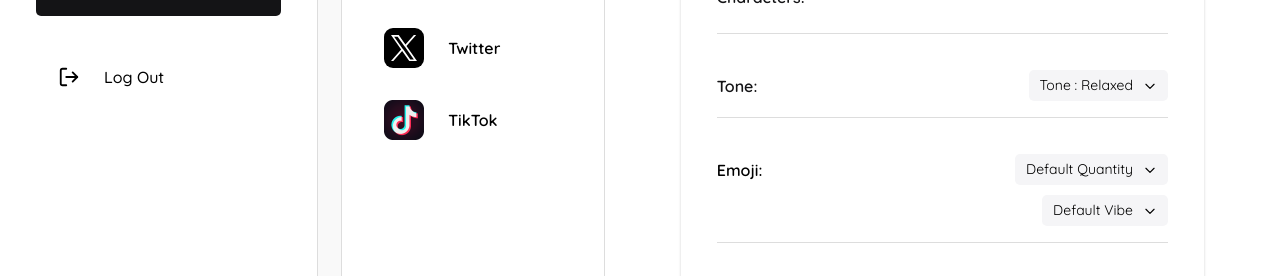
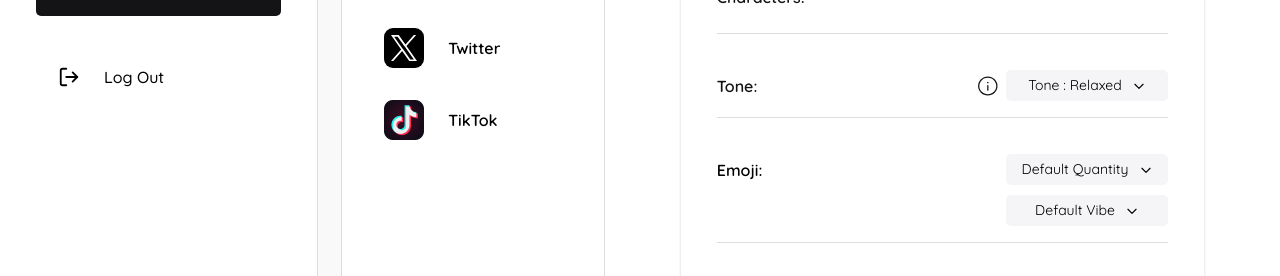
Before and after one commit to YuluDuan/trumpet-ai, a Next.js app: page /user/default-setting/Instagram in a window 1280 px wide. Shown: the part 286-562 px from the top of the page. Built offline with nearby package versions, Linux system fonts and the light colour scheme.

Commit message:
User center tooltip (#25)
* add the tooltip

* fix the dropdown width

```diff
--- a/package.json
+++ b/package.json
@@ -22,6 +22,7 @@
     "@prisma/client": "^4.16.1",
     "@radix-ui/react-dropdown-menu": "^2.0.5",
     "@radix-ui/react-switch": "^1.0.3",
+    "@radix-ui/react-tooltip": "^1.0.6",
     "@reduxjs/toolkit": "^1.9.5",
     "@types/lodash": "^4.14.196",
     "@types/node": "20.3.2",
--- a/src/components/DefaultSettingCard/DefaultSettingCard.scss
+++ b/src/components/DefaultSettingCard/DefaultSettingCard.scss
@@ -46,4 +46,11 @@
         display: flex;
         justify-content: end;
     }
+
+
+    .dropdown-tooltip{
+        display: flex;
+        gap: 8px;
+    }
+
 }
--- a/src/components/DefaultSettingCard/DefaultSettingCard.tsx
+++ b/src/components/DefaultSettingCard/DefaultSettingCard.tsx
@@ -1,5 +1,6 @@
 import SliderComponent from "../UI/SliderComponent/SliderComponent";
 import DropdownMenuUI from "@/components/UI/DropdownMenuUI/DropdownMenuUI";
+import DropDownTooltip from "../UI/DropDownTooltip/DropDownTooltip";
 
 import {
   characterLimits,
@@ -24,6 +25,8 @@ const DefaultSettingCard = ({ platform }: DefaultSettingCardProps) => {
 
       <div className="dropdown-item">
         <span>Tone:</span>
+        <div className="dropdown-tooltip">
+          <DropDownTooltip />
           <DropdownMenuUI
             dropDownLabel={"Tone"}
             menuItems={cardDropdownOptions(false)["Tone"]}
@@ -32,19 +35,11 @@ const DefaultSettingCard = ({ platform }: DefaultSettingCardProps) => {
           />
         </div>
 
+      </div>
+
       <div className="dropdown-item-2">
         <div className="dropdown-item-1st">
           <span>Emoji:</span>
-          {/* {Object.keys(USER_CENTER_DROPDOWN).map((label, index) => (
-          <DropdownMenuUI
-            key={`DROPDOWN_OPTIONS-${index}`}
-            dropDownLabel={label}
-            menuItems={USER_CENTER_DROPDOWN[label]}
-            IsOnUserCenter={true}
-            platform={platform}
-          />
-        ))} */}
-
           <DropdownMenuUI
             dropDownLabel={"Default Quantity"}
             menuItems={USER_CENTER_DROPDOWN["Default Quantity"]}
--- a/src/components/SideMenuHeader/SideMenuHeader.tsx
+++ b/src/components/SideMenuHeader/SideMenuHeader.tsx
@@ -1,8 +1,11 @@
 import Image from "next/image";
+import Link from "next/link";
+
 
 const SideMenuHeader = () => {
   return (
     <div className="sidemenu-header-container">
+      <Link href="/generate-blurb">
         <Image
           src="/assets/user-center-logo.jpeg"
           height={50}
@@ -10,6 +13,7 @@ const SideMenuHeader = () => {
           alt="trumpet ai logo"
           className="user-center-logo"
         />
+      </Link>
 
       <div className="user-center-brandname">Trumpet.ai</div>
     </div>
--- /dev/null
+++ b/src/components/UI/DropDownTooltip/DropDownTooltip.scss
@@ -0,0 +1,17 @@
+.TooltipContent {
+    width: 168px;
+    border-radius: 10px;
+    padding: 10px;
+    font-size: 14px;
+    color: #141416;
+    background-color: white;
+    user-select: none;
+    box-shadow: 3px 3px 12px 0px rgba(0, 0, 0, 0.12);
+    animation-duration: 400ms;
+    animation-timing-function: cubic-bezier(0.16, 1, 0.3, 1);
+    will-change: transform, opacity;
+
+    p, h4{
+       line-height: 150%;
+    }
+  }
--- /dev/null
+++ b/src/components/UI/DropDownTooltip/DropDownTooltip.tsx
@@ -0,0 +1,39 @@
+"use client";
+
+import * as Tooltip from "@radix-ui/react-tooltip";
+import Image from "next/image";
+
+const DropDownTooltip = () => {
+  return (
+    <Tooltip.Provider>
+      <Tooltip.Root>
+        <Tooltip.Trigger asChild>
+          <button className="IconButton">
+            <Image
+              src={"/assets/tooltip.svg"}
+              height={20}
+              width={20}
+              alt="tooltip"
+            />
+          </button>
+        </Tooltip.Trigger>
+        <Tooltip.Portal>
+          <Tooltip.Content
+            className="TooltipContent"
+            sideOffset={5}
+            side="bottom"
+            align="end"
+          >
+            <h4>Indication:</h4>
+            <p>
+              The default tone is defined by trumpetAI based analysis of
+              platforms.
+            </p>
+          </Tooltip.Content>
+        </Tooltip.Portal>
+      </Tooltip.Root>
+    </Tooltip.Provider>
+  );
+};
+
+export default DropDownTooltip;
--- a/src/components/UI/DropdownMenuUI/DropdownMenuUI.scss
+++ b/src/components/UI/DropdownMenuUI/DropdownMenuUI.scss
@@ -2,10 +2,12 @@
 @import "../../../sass/base/typography";
 
 .normalButton[data-state='closed']{
+    min-width: 140px;
     padding: 4px 10px;
     border-radius: 5px;
     display: flex;
     align-items: center;
+    justify-content: center;
     gap: 10px;
     background-color: $color-grey-100;
     font-size: 12px;
@@ -20,10 +22,12 @@
 }
 
 .normalButton[data-state='open']{
+    min-width: 140px;
     padding: 4px 10px;
     border-radius: 5px;
     display: flex;
     align-items: center;
+    justify-content: center;
     gap: 10px;
     background-color: $color-grey-100;
     font-size: 12px;
--- a/src/lib/utils.ts
+++ b/src/lib/utils.ts
@@ -103,13 +103,13 @@ export const USER_CENTER_DROPDOWN:UserCenterDropdownOptions = {
     "Catchy",
     "Calm",
     "Emotional",
-    // "Default Vibe"
+    "Default Vibe"
   ],
 
   "Default Quantity": [
     "More Emojis",
     "Less Emojis",
-    // "Default Quantity"
+    "Default Quantity"
   ],
 
 }
--- a/src/sass/main.scss
+++ b/src/sass/main.scss
@@ -27,6 +27,8 @@
 @use "../components/PlatformSubLeftBar/PlatformSubLeftBar.scss";
 @use "../components/DefaultSettingCard/DefaultSettingCard.scss";
 @use "../components/UI/SliderComponent/SliderComponent.scss";
+@use "../components/UI/DropDownTooltip/DropDownTooltip.scss";
+
 
 
 body {
```
Also changed, not shown: public/assets/tooltip.svg (added), 1 other file (tests, documents, lock files or other folders). Lines whose indentation alone changed are shown as unchanged.
